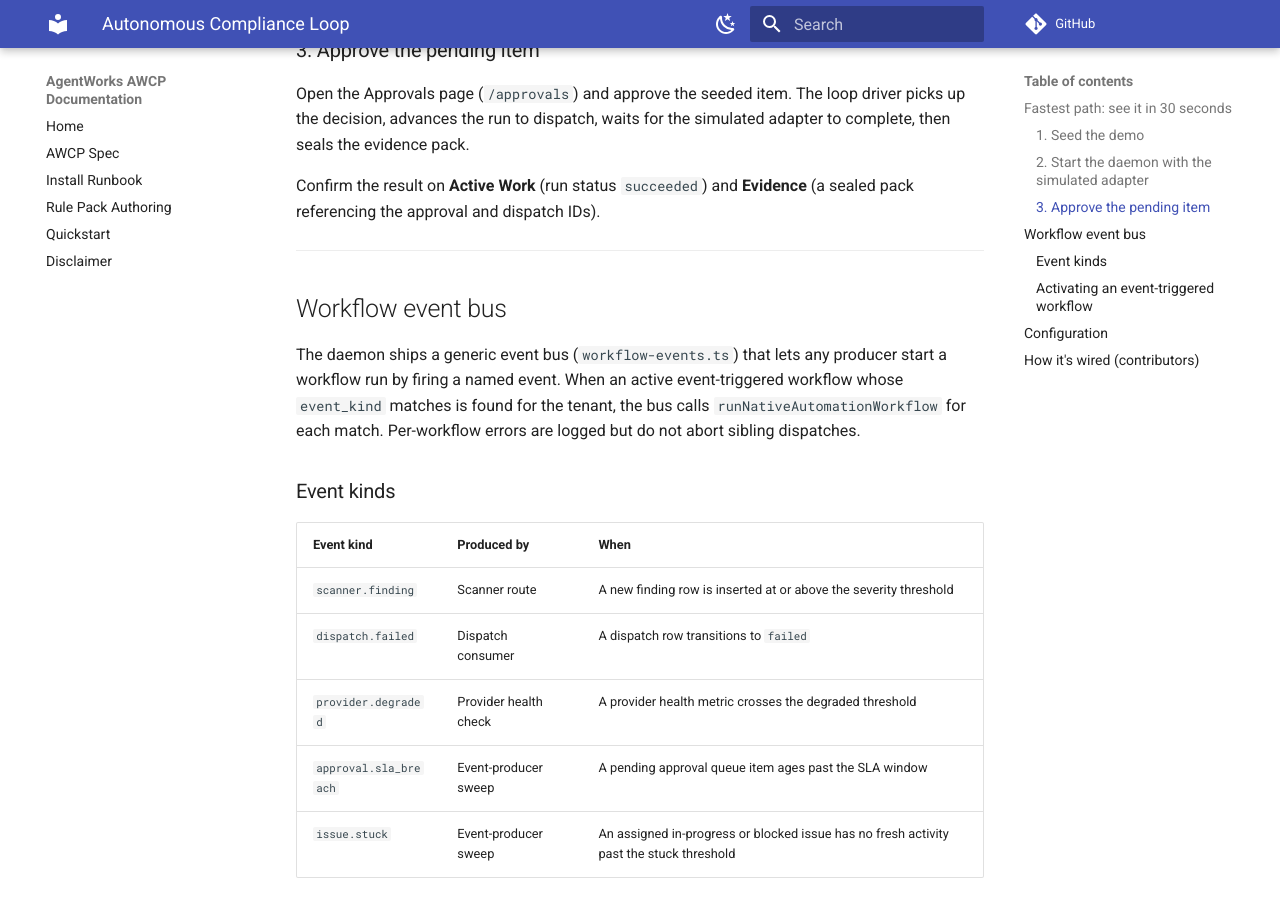
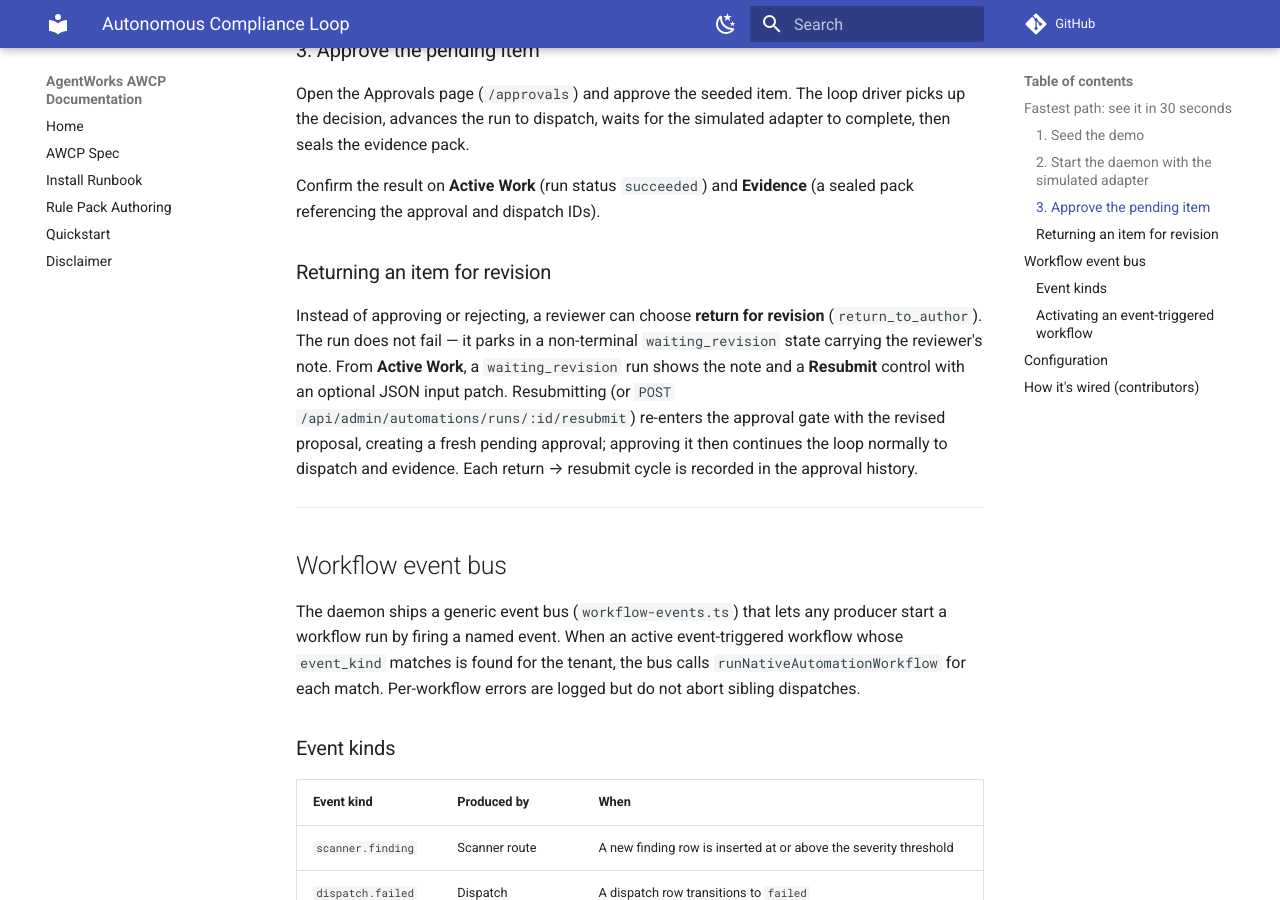
Before and after one commit to SGridworks/agentworks-os, an MkDocs documentation site: the page built from docs/compliance-loop.md, in a window 1280 px wide and 900 px high, scrolled down 1266 px. Built offline with MkDocs 1.6.1 and Material for MkDocs 9.7.7, drawn with Linux system fonts in a browser that asks for light colours; comment, search, counter and statistics services are not loaded.

Commit message:
docs: document return-for-revision flow

```diff
--- a/docs/compliance-loop.md
+++ b/docs/compliance-loop.md
@@ -49,6 +49,10 @@ Open the Approvals page (`/approvals`) and approve the seeded item. The loop dri
 
 Confirm the result on **Active Work** (run status `succeeded`) and **Evidence** (a sealed pack referencing the approval and dispatch IDs).
 
+### Returning an item for revision
+
+Instead of approving or rejecting, a reviewer can choose **return for revision** (`return_to_author`). The run does not fail — it parks in a non-terminal `waiting_revision` state carrying the reviewer's note. From **Active Work**, a `waiting_revision` run shows the note and a **Resubmit** control with an optional JSON input patch. Resubmitting (or `POST /api/admin/automations/runs/:id/resubmit`) re-enters the approval gate with the revised proposal, creating a fresh pending approval; approving it then continues the loop normally to dispatch and evidence. Each return → resubmit cycle is recorded in the approval history.
+
 ---
 
 ## Workflow event bus
```
Also changed, not shown: CHANGELOG.md (+1 -0 lines).
